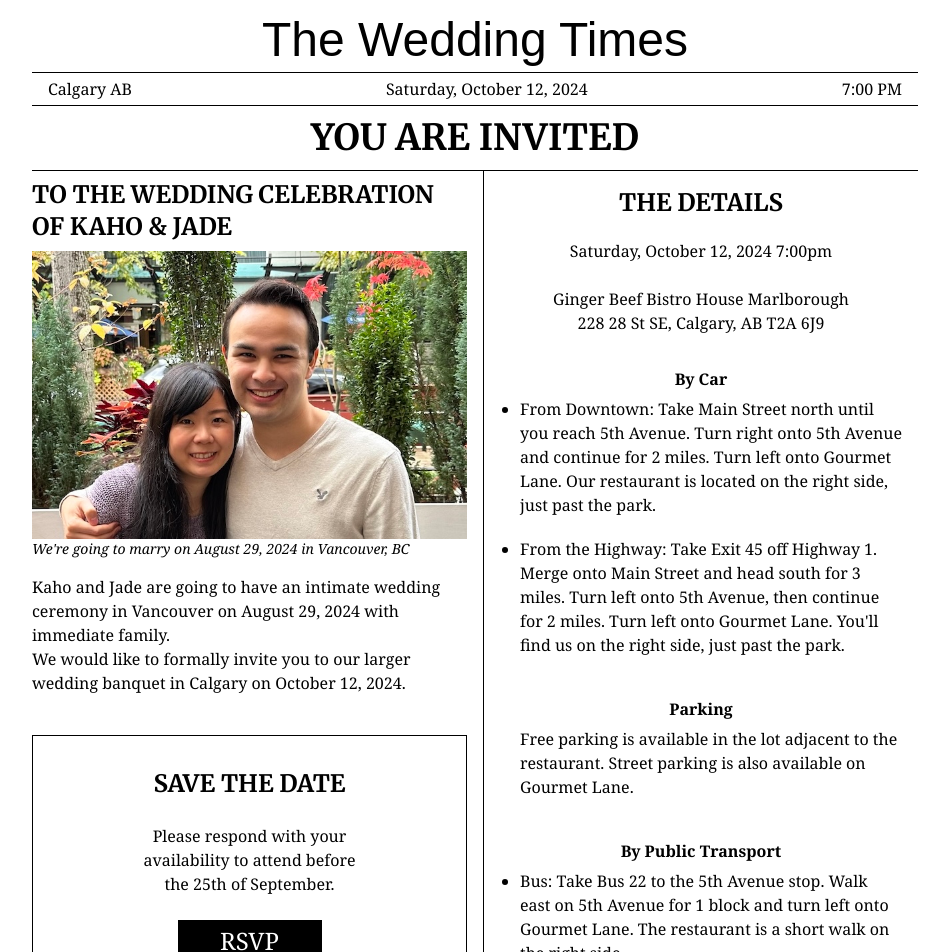
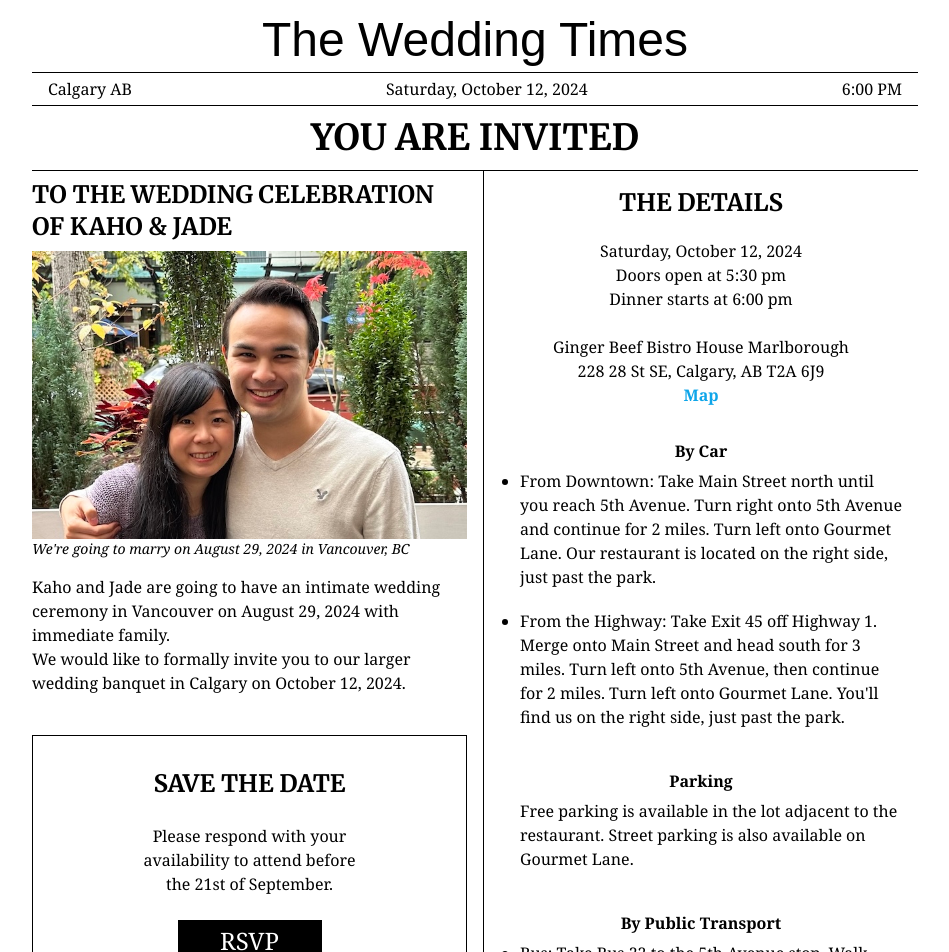
Before and after one commit to shiv-chan/banquet-invitation, a Next.js app: page / in a window 1280 px wide. Shown: the top 952 px of the page, without its empty margins (165-1114 px from the left). Built offline with nearby package versions, Linux system fonts and the light colour scheme; a web font is replaced by a local one.

Commit message:
fix date and time

```diff
--- a/app/page.tsx
+++ b/app/page.tsx
@@ -15,7 +15,7 @@ export default function Home() {
 			<div className='font-serif text-xs border-y border-solid border-y-black flex justify-between px-4 py-1 sm:text-sm lg:text-base'>
 				<p>Calgary AB</p>
 				<p>Saturday, October 12, 2024</p>
-				<p>7:00 PM</p>
+				<p>6:00 PM</p>
 			</div>
 			<p
 				className={`${merriweather.className} text-center uppercase italic bold text-3xl border-b border-solid border-b-black px-4 py-2 lg:text-4xl lg:py-3`}
--- a/app/ui/details.tsx
+++ b/app/ui/details.tsx
@@ -9,11 +9,22 @@ export default function Details() {
 				The details
 			</h2>
 			<p className='text-center my-5 sm:col-span-2 md:my-2 sm:text-base lg:my-3'>
-				Saturday, October 12, 2024 7:00pm
+				Saturday, October 12, 2024
+				<br />
+				Doors open at 5:30 pm
+				<br />
+				Dinner starts at 6:00 pm
 			</p>
 			<div className='text-center my-5 sm:col-span-2 md:my-2 sm:text-base lg:my-3'>
 				<p>Ginger Beef Bistro House Marlborough</p>
 				<p>228 28 St SE, Calgary, AB T2A 6J9</p>
+				<a
+					href='https://maps.google.com/maps?&daddr=228,%2028%20St%20SE%20Calgary,%20AB%20T2A%206J9%20Calgary%20CA'
+					target='_blank'
+					className='text-sky-500 font-bold'
+				>
+					Map
+				</a>
 			</div>
 			<div className='my-5 sm:row-start-4 md:my-4 sm:text-base lg:my-5'>
 				<h3 className='font-bold text-center mb-1.5'>By Car</h3>
--- a/app/ui/rsvp.tsx
+++ b/app/ui/rsvp.tsx
@@ -1,4 +1,5 @@
 import { merriweather } from "@/app/ui/fonts";
+import Link from "next/link";
 
 export default function RSVP() {
 	return (
@@ -9,12 +10,15 @@ export default function RSVP() {
 				Save the date
 			</h2>
 			<p className='font-serif text-center text-sm max-w-56 sm:text-base lg:text-base'>
-				Please respond with your availability to attend before the 25th of
+				Please respond with your availability to attend before the 21st of
 				September.
 			</p>
-			<button className='font-serif border border-solid border-black bg-black text-white w-32 text-base bold sm:text-lg lg:text-2xl lg:p-1 lg:w-36'>
+			<Link
+				href='/rsvp'
+				className='text-center font-serif border border-solid border-black bg-black text-white w-32 text-base bold sm:text-lg lg:text-2xl lg:p-1 lg:w-36'
+			>
 				RSVP
-			</button>
+			</Link>
 		</div>
 	);
 }
```
